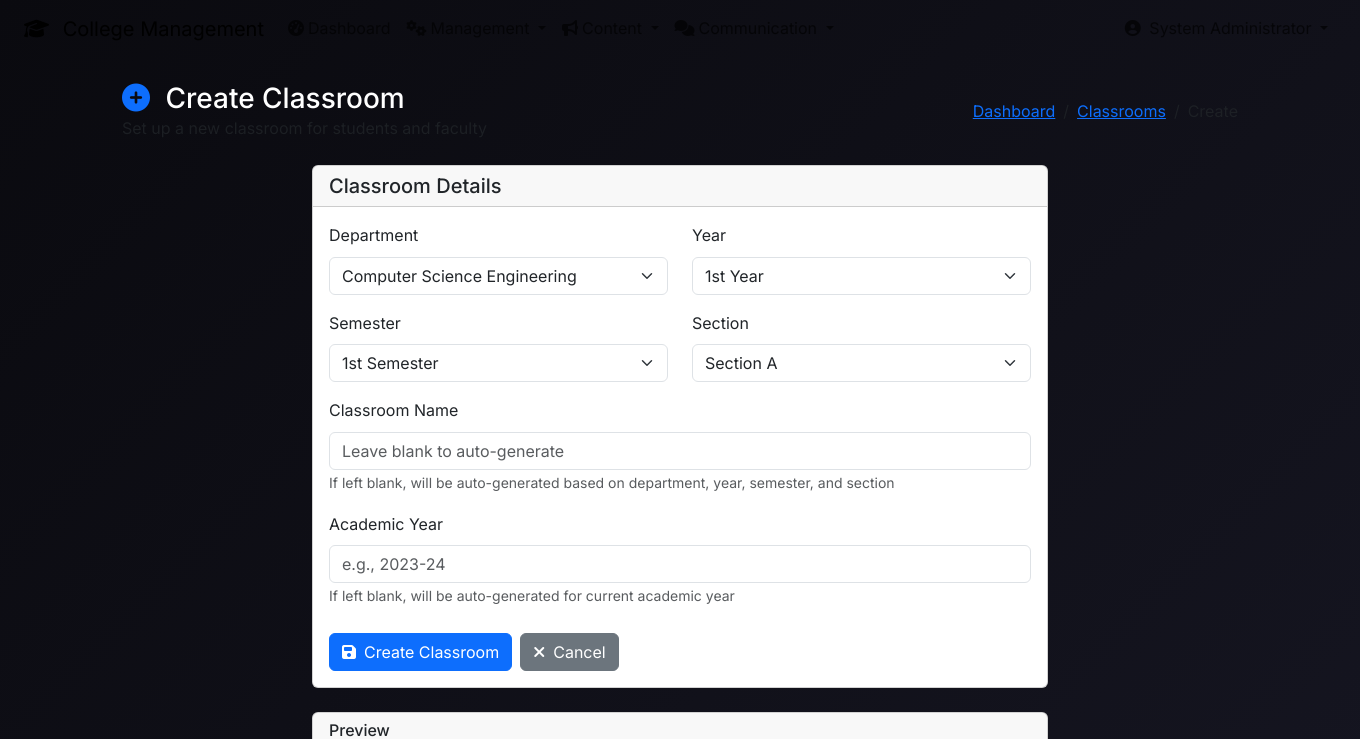
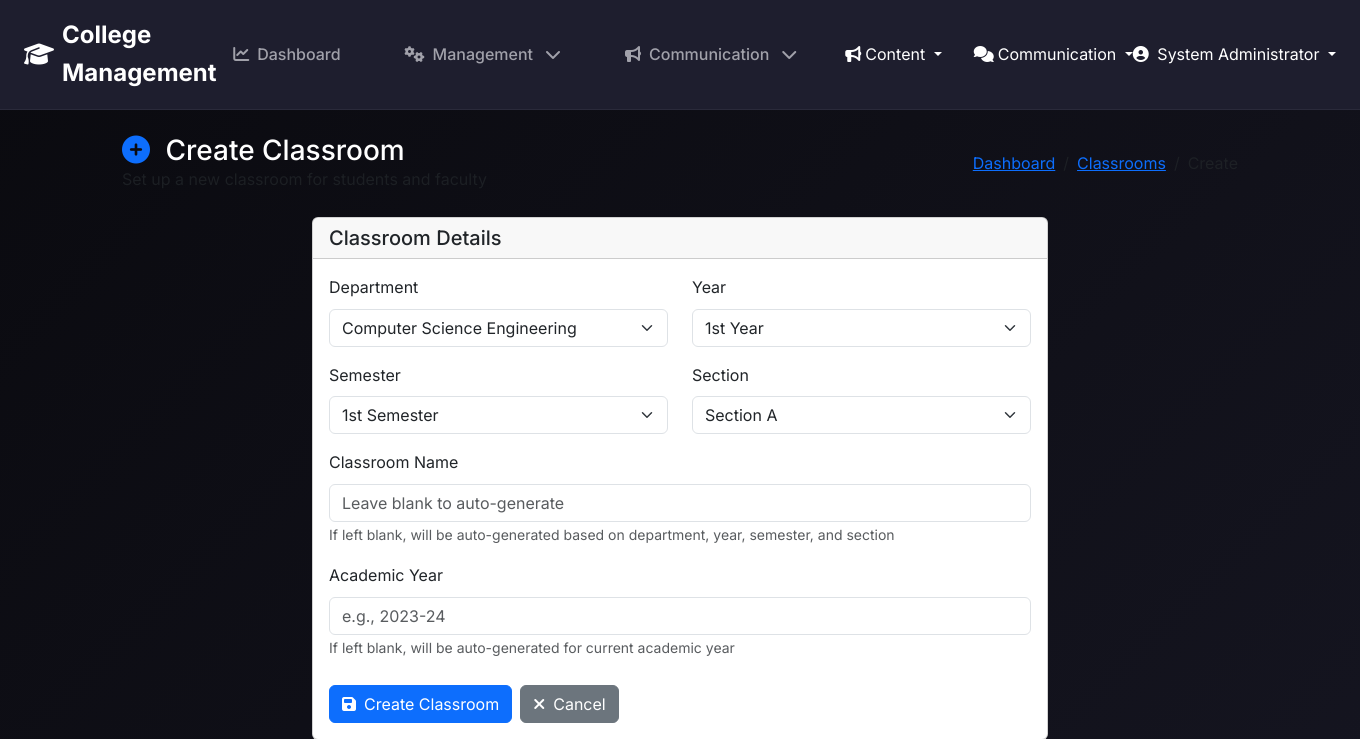
Before and after one commit to rushi-mereddy/adarsh-app, a Flask app: page /admin/classrooms/add in a window 1360 px wide. Shown: the top 739 px of the page. Run offline with Flask 3, Linux system fonts and the light colour scheme; a user stored in the database is signed in; some libraries are stand-ins or nearby versions.

Commit message:
Implement a new navigation bar with modern design and role-based options
Replaces the Bootstrap navbar with a new ultra-modern navbar implemented in `static/css/ultra-modern.css` and `templates/base.html`.

Replit-Commit-Author: Agent
Replit-Commit-Session-Id: 2cc784f4-5331-4df3-a63c-dbbc9e05f573
Replit-Commit-Screenshot-Url: https://storage.googleapis.com/screenshot-production-us-central1/9c66b4d1-a79a-4b18-9b9c-1812925f0ecb/7bf8397a-4812-46ba-b656-2fde226ffc58.jpg

```diff
--- a/static/css/ultra-modern.css
+++ b/static/css/ultra-modern.css
@@ -59,6 +59,161 @@ body {
   color: #ffffff;
   line-height: 1.6;
   min-height: 100vh;
+}
+
+/* Ultra Modern Navigation */
+.navbar-ultra {
+  background: var(--dark-card);
+  border-bottom: 1px solid var(--dark-border);
+  backdrop-filter: blur(20px);
+  padding: 1rem 0;
+  position: sticky;
+  top: 0;
+  z-index: 1000;
+}
+
+.navbar-brand-ultra {
+  font-size: 1.5rem;
+  font-weight: 700;
+  color: white !important;
+  text-decoration: none;
+  display: flex;
+  align-items: center;
+  gap: 0.5rem;
+}
+
+.navbar-brand-ultra:hover {
+  color: #667eea !important;
+}
+
+.nav-ultra {
+  display: flex;
+  gap: 2rem;
+  align-items: center;
+  list-style: none;
+  margin: 0;
+  padding: 0;
+}
+
+.nav-item-ultra {
+  position: relative;
+}
+
+.nav-link-ultra {
+  color: #a1a1aa;
+  text-decoration: none;
+  font-weight: 500;
+  padding: 0.5rem 1rem;
+  border-radius: 12px;
+  transition: all 0.3s ease;
+  display: flex;
+  align-items: center;
+  gap: 0.5rem;
+}
+
+.nav-link-ultra:hover,
+.nav-link-ultra.active {
+  color: white;
+  background: rgba(102, 126, 234, 0.1);
+  border: 1px solid rgba(102, 126, 234, 0.2);
+}
+
+.dropdown-ultra {
+  position: relative;
+}
+
+.dropdown-menu-ultra {
+  position: absolute;
+  top: 100%;
+  left: 0;
+  background: var(--dark-card);
+  border: 1px solid var(--dark-border);
+  border-radius: 16px;
+  padding: 0.5rem;
+  min-width: 250px;
+  box-shadow: var(--shadow-strong);
+  opacity: 0;
+  visibility: hidden;
+  transform: translateY(-10px);
+  transition: all 0.3s ease;
+  z-index: 1000;
+}
+
+.dropdown-ultra:hover .dropdown-menu-ultra {
+  opacity: 1;
+  visibility: visible;
+  transform: translateY(0);
+}
+
+.dropdown-item-ultra {
+  color: #a1a1aa;
+  text-decoration: none;
+  padding: 0.75rem 1rem;
+  border-radius: 8px;
+  display: flex;
+  align-items: center;
+  gap: 0.75rem;
+  transition: all 0.2s ease;
+}
+
+.dropdown-item-ultra:hover {
+  color: white;
+  background: rgba(102, 126, 234, 0.1);
+}
+
+.user-menu-ultra {
+  display: flex;
+  align-items: center;
+  gap: 1rem;
+  margin-left: auto;
+}
+
+.user-avatar-ultra {
+  width: 40px;
+  height: 40px;
+  border-radius: 50%;
+  background: var(--gradient-main);
+  display: flex;
+  align-items: center;
+  justify-content: center;
+  color: white;
+  font-weight: 600;
+}
+
+.mobile-menu-toggle {
+  display: none;
+  background: none;
+  border: none;
+  color: white;
+  font-size: 1.5rem;
+  cursor: pointer;
+}
+
+@media (max-width: 768px) {
+  .nav-ultra {
+    flex-direction: column;
+    gap: 1rem;
+    width: 100%;
+    margin-top: 1rem;
+  }
+
+  .mobile-menu-toggle {
+    display: block;
+  }
+
+  .nav-ultra.mobile-hidden {
+    display: none;
+  }
+
+  .dropdown-menu-ultra {
+    position: static;
+    opacity: 1;
+    visibility: visible;
+    transform: none;
+    box-shadow: none;
+    background: rgba(255, 255, 255, 0.05);
+    margin-top: 0.5rem;
+  }
 }
 
 /* Ultra Modern Cards */
--- a/templates/base.html
+++ b/templates/base.html
@@ -22,62 +22,103 @@
 <body class="{% if current_user.is_authenticated %}{{ current_user.role }}-theme{% endif %}">
 
     {% if current_user.is_authenticated %}
-    <!-- Navigation Bar -->
-    <nav class="navbar navbar-expand-lg navbar-modern">
-        <div class="container-fluid px-3 px-lg-4">
-            <a class="navbar-brand" href="{{ url_for('index') }}">
-                <i class="fas fa-graduation-cap me-2"></i>
+    <!-- Ultra Modern Navigation -->
+    <nav class="navbar-ultra">
+        <div class="container-fluid px-4">
+            <div class="d-flex justify-content-between align-items-center w-100">
+                <a class="navbar-brand-ultra" href="{{ url_for('index') }}">
+                    <i class="fas fa-graduation-cap"></i>
                     College Management
                 </a>
 
-            <button class="navbar-toggler" type="button" data-bs-toggle="collapse" data-bs-target="#navbarNav">
-                <span class="navbar-toggler-icon"></span>
+                <button class="mobile-menu-toggle" onclick="toggleMobileMenu()">
+                    <i class="fas fa-bars"></i>
                 </button>
 
-            <div class="collapse navbar-collapse" id="navbarNav">
-                <ul class="navbar-nav me-auto">
+                <div class="d-flex align-items-center">
+                    <ul class="nav-ultra" id="mainNav">
                         {% if current_user.role == 'student' %}
-                        <li class="nav-item">
-                            <a class="nav-link" href="{{ url_for('student_dashboard') }}">
-                                <i class="fas fa-tachometer-alt me-1"></i>Dashboard
+                            <li class="nav-item-ultra">
+                                <a class="nav-link-ultra {{ 'active' if request.endpoint == 'student_dashboard' }}" href="{{ url_for('student_dashboard') }}">
+                                    <i class="fas fa-chart-line"></i>Dashboard
                                 </a>
                             </li>
-                        <li class="nav-item">
-                            <a class="nav-link" href="{{ url_for('student_profile') }}">
-                                <i class="fas fa-user me-1"></i>Profile
+                            <li class="nav-item-ultra">
+                                <a class="nav-link-ultra {{ 'active' if request.endpoint == 'student_profile' }}" href="{{ url_for('student_profile') }}">
+                                    <i class="fas fa-user"></i>Profile
                                 </a>
                             </li>
-                        <li class="nav-item">
-                            <a class="nav-link" href="{{ url_for('student_attendance') }}">
-                                <i class="fas fa-calendar-check me-1"></i>Attendance
+                            <li class="nav-item-ultra">
+                                <a class="nav-link-ultra {{ 'active' if request.endpoint == 'student_attendance' }}" href="{{ url_for('student_attendance') }}">
+                                    <i class="fas fa-calendar-check"></i>Attendance
                                 </a>
                             </li>
-                        <li class="nav-item">
-                            <a class="nav-link" href="{{ url_for('student_feedback') }}">
-                                <i class="fas fa-comment me-1"></i>Feedback
+                            <li class="nav-item-ultra">
+                                <a class="nav-link-ultra {{ 'active' if request.endpoint == 'student_feedback' }}" href="{{ url_for('student_feedback') }}">
+                                    <i class="fas fa-comment"></i>Feedback
                                 </a>
                             </li>
                         {% elif current_user.role == 'faculty' %}
-                        <li class="nav-item">
-                            <a class="nav-link" href="{{ url_for('faculty_dashboard') }}">
-                                <i class="fas fa-tachometer-alt me-1"></i>Dashboard
+                            <li class="nav-item-ultra">
+                                <a class="nav-link-ultra {{ 'active' if request.endpoint == 'faculty_dashboard' }}" href="{{ url_for('faculty_dashboard') }}">
+                                    <i class="fas fa-chart-line"></i>Dashboard
                                 </a>
                             </li>
-                        <li class="nav-item">
-                            <a class="nav-link" href="{{ url_for('faculty_attendance') }}">
-                                <i class="fas fa-calendar-check me-1"></i>Attendance
+                            <li class="nav-item-ultra">
+                                <a class="nav-link-ultra {{ 'active' if request.endpoint == 'faculty_attendance' }}" href="{{ url_for('faculty_attendance') }}">
+                                    <i class="fas fa-calendar-check"></i>Attendance
                                 </a>
                             </li>
                         {% elif current_user.role == 'admin' %}
-                        <li class="nav-item">
-                            <a class="nav-link" href="{{ url_for('admin_dashboard') }}">
-                                <i class="fas fa-tachometer-alt me-1"></i>Dashboard
+                            <li class="nav-item-ultra">
+                                <a class="nav-link-ultra {{ 'active' if request.endpoint == 'admin_dashboard' }}" href="{{ url_for('admin_dashboard') }}">
+                                    <i class="fas fa-chart-line"></i>Dashboard
                                 </a>
                             </li>
-                        <li class="nav-item dropdown">
-                            <a class="nav-link dropdown-toggle" href="#" id="managementDropdown" role="button" data-bs-toggle="dropdown">
-                                <i class="fas fa-cogs me-1"></i>Management
+                            <li class="nav-item-ultra dropdown-ultra">
+                                <a class="nav-link-ultra" href="#">
+                                    <i class="fas fa-cogs"></i>Management
+                                    <i class="fas fa-chevron-down ms-1"></i>
                                 </a>
+                                <div class="dropdown-menu-ultra">
+                                    <a class="dropdown-item-ultra" href="{{ url_for('admin_users') }}">
+                                        <i class="fas fa-users"></i>
+                                        User Management
+                                    </a>
+                                    <a class="dropdown-item-ultra" href="{{ url_for('admin_classrooms') }}">
+                                        <i class="fas fa-school"></i>
+                                        Classrooms
+                                    </a>
+                                    <a class="dropdown-item-ultra" href="{{ url_for('admin_courses') }}">
+                                        <i class="fas fa-book"></i>
+                                        Courses
+                                    </a>
+                                    <a class="dropdown-item-ultra" href="{{ url_for('admin_departments') }}">
+                                        <i class="fas fa-university"></i>
+                                        Departments
+                                    </a>
+                                </div>
+                            </li>
+                            <li class="nav-item-ultra dropdown-ultra">
+                                <a class="nav-link-ultra" href="#">
+                                    <i class="fas fa-bullhorn"></i>Communication
+                                    <i class="fas fa-chevron-down ms-1"></i>
+                                </a>
+                                <div class="dropdown-menu-ultra">
+                                    <a class="dropdown-item-ultra" href="{{ url_for('admin_announcements') }}">
+                                        <i class="fas fa-bullhorn"></i>
+                                        Announcements
+                                    </a>
+                                    <a class="dropdown-item-ultra" href="{{ url_for('admin_enquiries') }}">
+                                        <i class="fas fa-question-circle"></i>
+                                        Enquiries
+                                    </a>
+                                    <a class="dropdown-item-ultra" href="{{ url_for('admin_notifications') }}">
+                                        <i class="fas fa-bell"></i>
+                                        Notifications
+                                    </a>
+                                </div>
+                            </li>
                             <ul class="dropdown-menu">
                                 <li><a class="dropdown-item" href="{{ url_for('admin_users') }}">
                                     <i class="fas fa-users me-2"></i>Users
```
Lines whose indentation alone changed are shown as unchanged.
